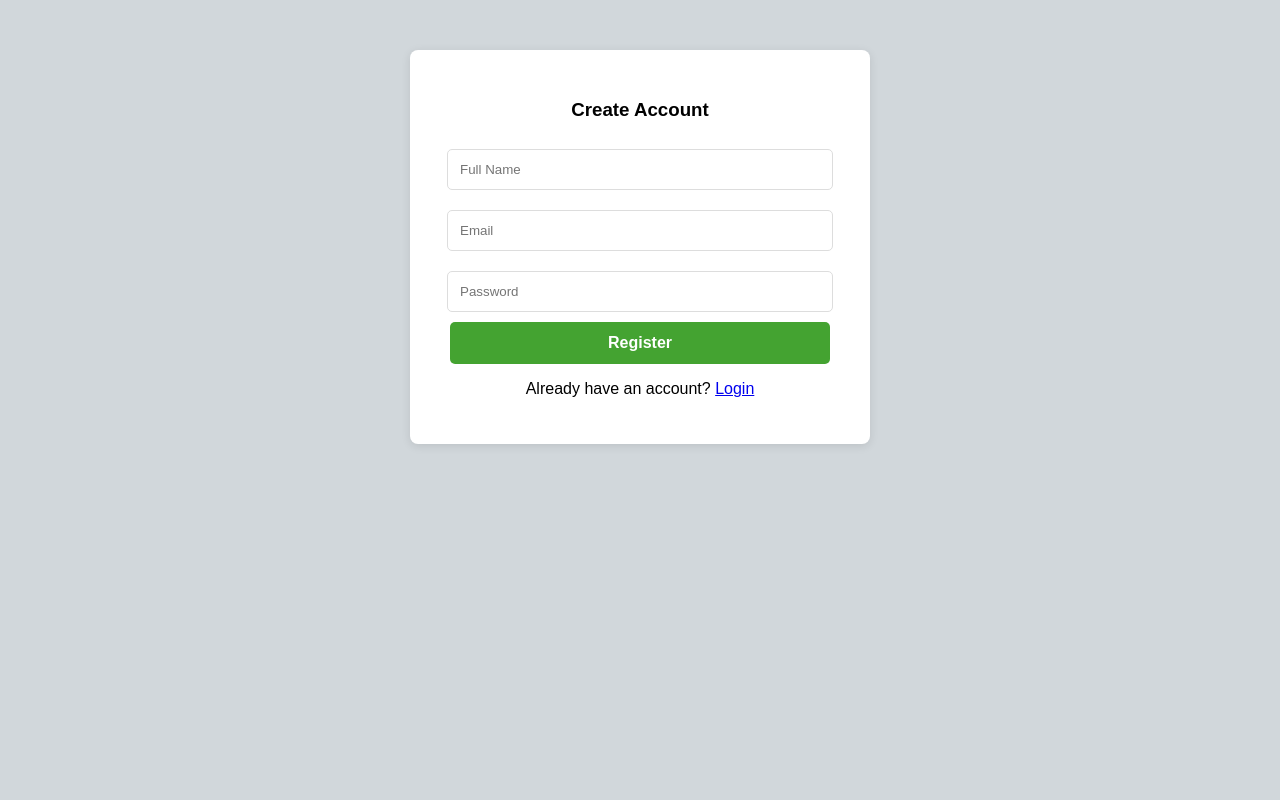
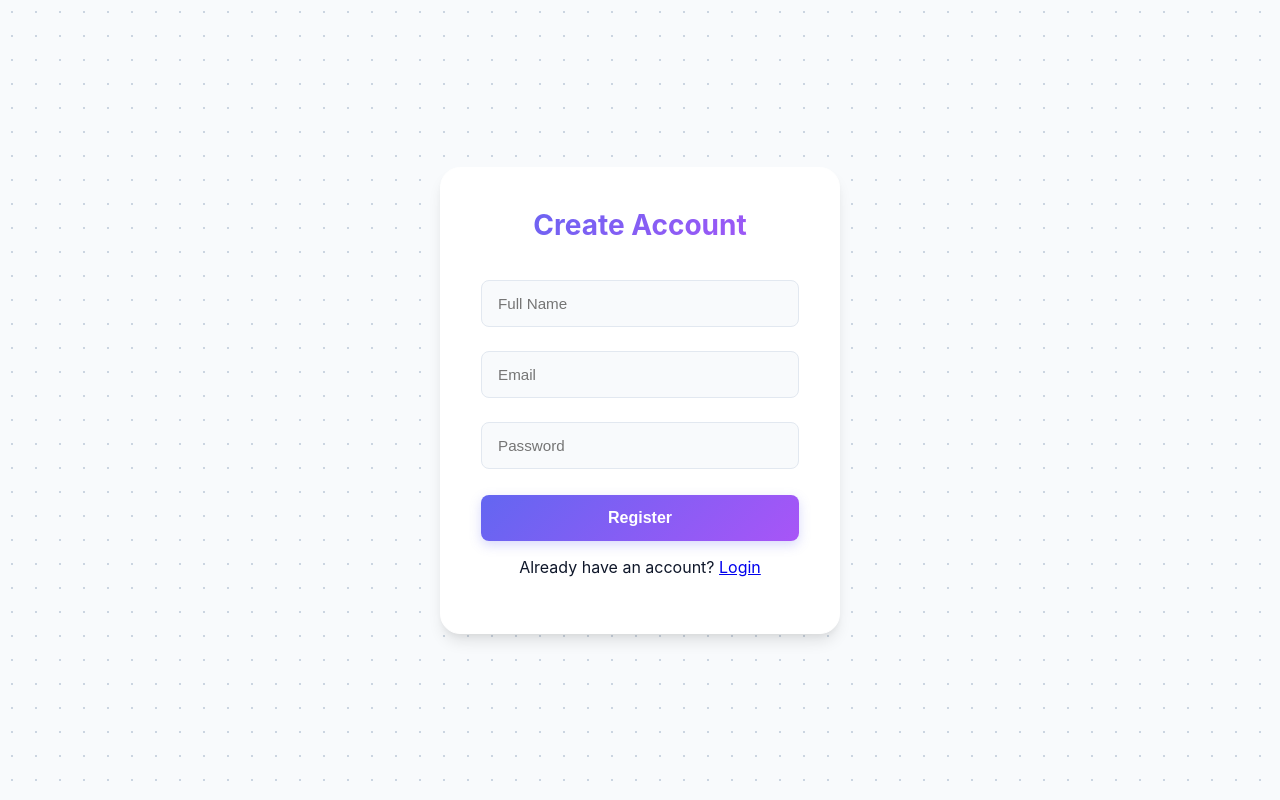
Before and after one commit to husseinelmazbouh/Chatting_app, a PHP site: page /pages/register.html in a window 1280 px wide. Run offline with PHP 8.4, Linux system fonts and the light colour scheme.

Commit message:
Refactor styles with CSS variables and UI updates
Added CSS variables for colors, shadows, and spacing. Updated styles for body, buttons, and chat layout for improved UI consistency.

```diff
--- a/client-side/styles/style.css
+++ b/client-side/styles/style.css
@@ -1,114 +1,178 @@
+:root {
+    /* Primary Brand Colors (Indigo/Purple/Pink Gradient) */
+    --primary: #6366f1;
+    --primary-dark: #4338ca;
+    --primary-gradient: linear-gradient(135deg, #6366f1 0%, #a855f7 100%);
+    --ai-gradient: linear-gradient(135deg, #8b5cf6 0%, #d946ef 100%);
+
+    /* Functional Colors */
+    --danger: #ef4444;
+    --danger-bg: #fef2f2;
+    --success: #10b981;
+
+    /* Neutrals (Slate Grey System) */
+    --bg-body: #f8fafc;
+    --bg-card: #ffffff;
+    --bg-chat: #f1f5f9;
+    --text-main: #0f172a;
+    --text-muted: #64748b;
+    --border: #e2e8f0;
+
+    /* Shadows */
+    --shadow-sm: 0 1px 2px 0 rgba(0, 0, 0, 0.05);
+    --shadow-md: 0 4px 6px -1px rgba(0, 0, 0, 0.1);
+    --shadow-lg: 0 10px 15px -3px rgba(0, 0, 0, 0.1), 0 4px 6px -2px rgba(0, 0, 0, 0.05);
+
+    /* Spacing & Radius */
+    --pad: 24px;
+    --radius-sm: 8px;
+    --radius-md: 12px;
+    --radius-lg: 20px;
+}
+
+/* --- Reset & Base --- */
+* {
+    box-sizing: border-box;
+    scrollbar-width: thin;
+    scrollbar-color: #cbd5e1 transparent;
+}
+
+/* Custom Scrollbar */
+::-webkit-scrollbar { width: 6px; }
+::-webkit-scrollbar-track { background: transparent; }
+::-webkit-scrollbar-thumb { background-color: #cbd5e1; border-radius: 20px; }
+
 body {
-    font-family: sans-serif;
-    background-color: #d1d7db;
+    font-family: 'Inter', -apple-system, BlinkMacSystemFont, "Segoe UI", Roboto, sans-serif;
+    background-color: var(--bg-body);
+    /* Subtle dot pattern */
+    background-image: radial-gradient(#cbd5e1 1px, transparent 1px);
+    background-size: 24px 24px;
     margin: 0;
     height: 100vh;
     display: flex;
     flex-direction: column;
+    justify-content: center;
+    color: var(--text-main);
+    -webkit-font-smoothing: antialiased;
 }
 
-/*login and register pages*/
+/* --- Auth Cards (Login/Register) --- */
 .box {
-    background: white;
-    width: 100%;
+    background: var(--bg-card);
+    width: 90%;
     max-width: 400px;
-    margin: 50px auto;
-    padding: 30px;
-    border-radius: 8px;
-    box-shadow: 0 2px 10px rgba(0,0,0,0.1);
+    margin: 0 auto;
+    padding: 40px;
+    border-radius: var(--radius-lg);
+    box-shadow: var(--shadow-lg);
     text-align: center;
+    border: 1px solid white;
+    animation: fadeIn 0.4s ease-out;
 }
 
-.box input {
-    width: 90%;
-    padding: 12px;
-    margin: 10px 0;
-    border: 1px solid #ddd;
-    border-radius: 5px;
+.box h3 {
+    margin-top: 0;
+    font-size: 1.75rem;
+    font-weight: 700;
+    margin-bottom: 30px;
+    background: var(--primary-gradient);
+    -webkit-background-clip: text;
+    -webkit-text-fill-color: transparent;
+}
+
+/* Inputs */
+input {
+    width: 100%;
+    padding: 14px 16px;
+    margin: 8px 0 16px;
+    border: 1px solid var(--border);
+    border-radius: var(--radius-sm);
+    font-size: 0.95rem;
+    color: var(--text-main);
+    background: #f8fafc;
+    transition: all 0.2s ease;
     outline: none;
 }
 
-.box button {
-    width: 95%;
-    padding: 12px;
-    background-color:  #44a331;
+input:focus {
+    border-color: var(--primary);
+    background: #fff;
+    box-shadow: 0 0 0 3px rgba(99, 102, 241, 0.15);
+}
+
+/* Primary Form Button */
+button {
+    width: 100%;
+    padding: 14px;
+    margin-top: 10px;
+    background: var(--primary-gradient);
     color: white;
     border: none;
-    border-radius: 5px;
-    font-size: 16px;
+    border-radius: var(--radius-sm);
+    font-size: 1rem;
+    font-weight: 600;
     cursor: pointer;
-    font-weight: bold;
+    box-shadow: 0 4px 12px rgba(99, 102, 241, 0.25);
+    transition: transform 0.1s, box-shadow 0.2s;
 }
 
-.box button:hover {
-    background-color:  #247211;
+button:hover {
+    transform: translateY(-1px);
+    box-shadow: 0 8px 16px rgba(99, 102, 241, 0.35);
 }
 
-/* chat.html*/
-/*headers & buttons*/
-#header2 {
-    padding: 0 20px;
+button:active { transform: translateY(0); }
+
+/* Error Message */
+.error-msg {
+    background-color: var(--danger-bg);
+    color: var(--danger);
+    padding: 12px;
+    border-radius: var(--radius-sm);
+    border: 1px solid #fecaca;
+    margin-bottom: 20px;
+    font-size: 0.9rem;
+    display: flex;
+    align-items: center;
+    gap: 8px;
 }
 
-.header-logout {
-    background-color: #dc3545;
-    color: white;
-    border: none;
-    padding: 8px 15px;
-    border-radius: 5px;
-    cursor: pointer;
-    font-weight: 600;
-    font-size: 0.9rem;
-    transition: 0.2s;
-}
+/* --- CHAT LAYOUT --- */
 
-.header-logout:hover {
-    background-color: #af2835;
-}
-
-.btn-ai {
-    background: #eae6df;
-    color: #54656f;
-    border: 1px solid #d1d7db;
-    padding: 10px 20px;
-    border-radius: 20px;
-    font-weight: 600;
-    cursor: pointer;
-    font-size: 0.85rem;
-}
-
-.btn-ai:hover {
-    background: #d1d7db;
-}
-
-/*main layout*/
 .wide-box {
     display: flex;
     width: 95%;
-    max-width: 1400px;
-    height: 90vh;
-    margin: 20px auto;
-    background: white;
-    box-shadow: 0 2px 5px rgba(0,0,0,0.2);
+    max-width: 1200px;
+    height: 92vh;
+    margin: 0 auto;
+    background: var(--bg-card);
+    border-radius: var(--radius-lg);
+    box-shadow: var(--shadow-lg);
     overflow: hidden;
+    border: 1px solid rgba(255,255,255,0.8);
 }
 
-/*sidebar */
+/* Sidebar */
 .sidebar {
-    width: 20%;
-    min-width: 250px;
+    width: 280px;
     background: white;
-    border-right: 1px solid #e9edef;
+    border-right: 1px solid var(--border);
     display: flex;
     flex-direction: column;
+    z-index: 2;
 }
 
 .sidebar h3 {
-    padding: 20px;
+    padding: 24px;
     margin: 0;
-    background: #f0f2f5;
-    color: #54656f;
-    height: 30px;
+    font-size: 1.1rem;
+    font-weight: 700;
+    color: var(--text-main);
+    border-bottom: 1px solid var(--border);
+    display: flex;
+    align-items: center;
+    gap: 8px;
 }
 
 #users-list {
```
Also changed, not shown: other parts of client-side/styles/style.css (+239 -101 lines).
